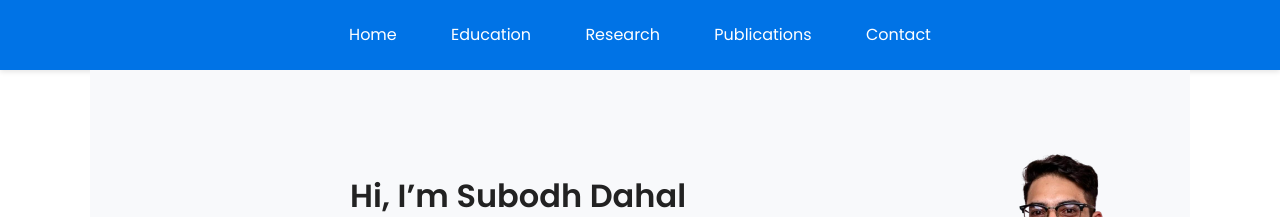
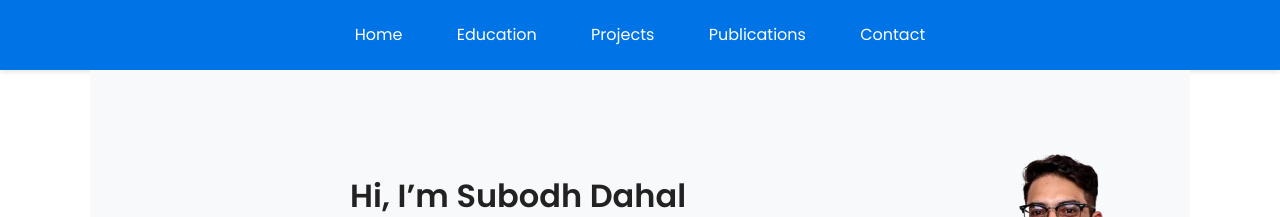
Before and after one commit to dahalsubodh/dahalsubodh.github.io, a Jekyll site: the page built from index.md, in a window 1280 px wide. Shown: the top 217 px of the page. Built offline with Jekyll 4.4.1, drawn with Linux system fonts in a browser that asks for light colours; our own code applies the rules of GitHub Pages for plain Markdown files.

Commit message:
Update default.html

```diff
--- a/_layouts/default.html
+++ b/_layouts/default.html
@@ -21,7 +21,7 @@
     <nav class="nav-bar">
       <a href="/index.html" class="nav-link {% if page.title == 'Home' %}active{% endif %}">Home</a>
       <a href="/education.html" class="nav-link {% if page.title == 'Education' %}active{% endif %}">Education</a>
-      <a href="/projects.html" class="nav-link {% if page.title == 'Projects' %}active{% endif %}">Research</a>
+      <a href="/projects.html" class="nav-link {% if page.title == 'Projects' %}active{% endif %}">Projects</a>
       <a href="/publications.html" class="nav-link {% if page.title == 'Publications' %}active{% endif %}">Publications</a>
       <a href="/contact.html" class="nav-link {% if page.title == 'Contact' %}active{% endif %}">Contact</a>
     </nav>
```
